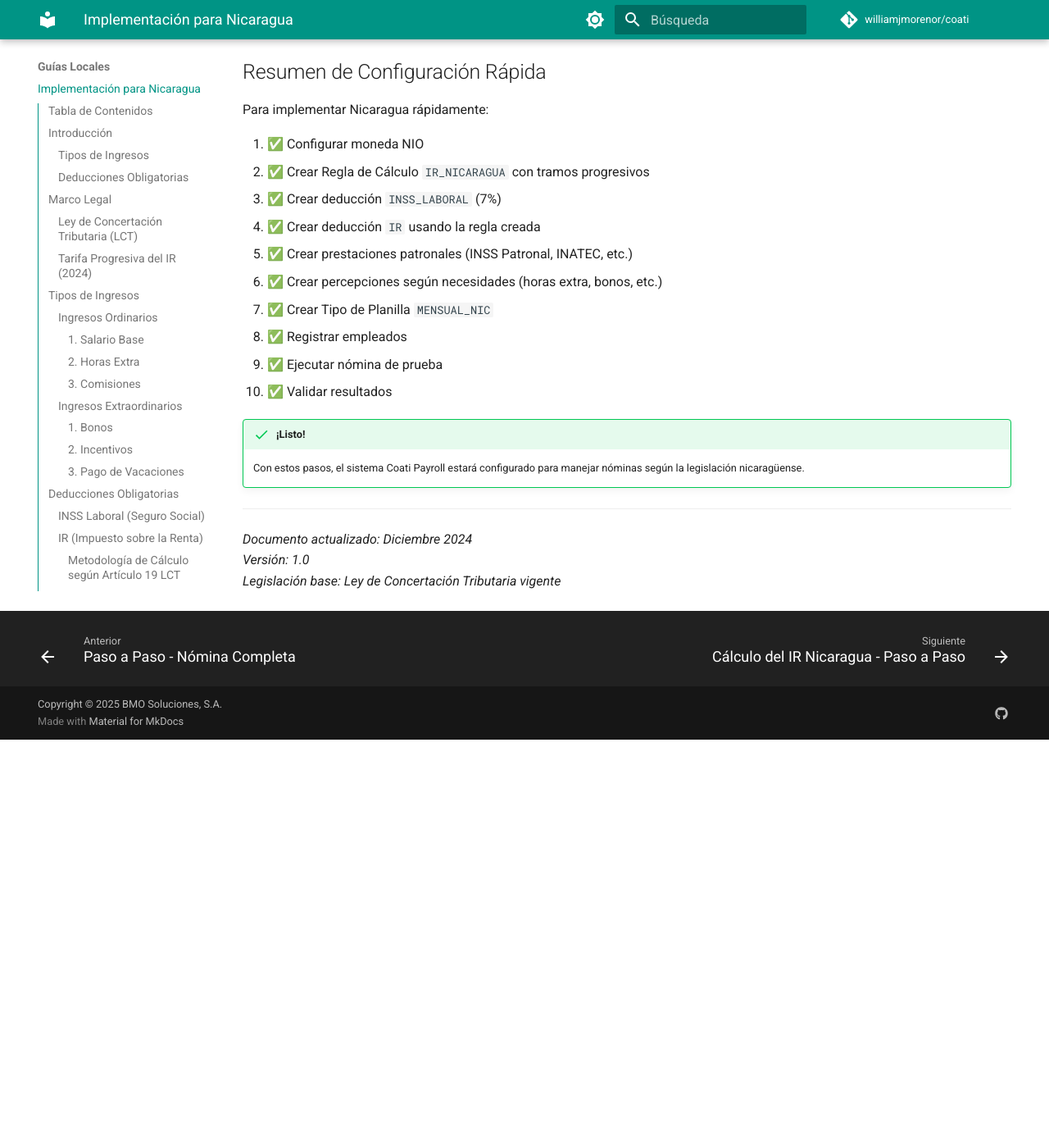
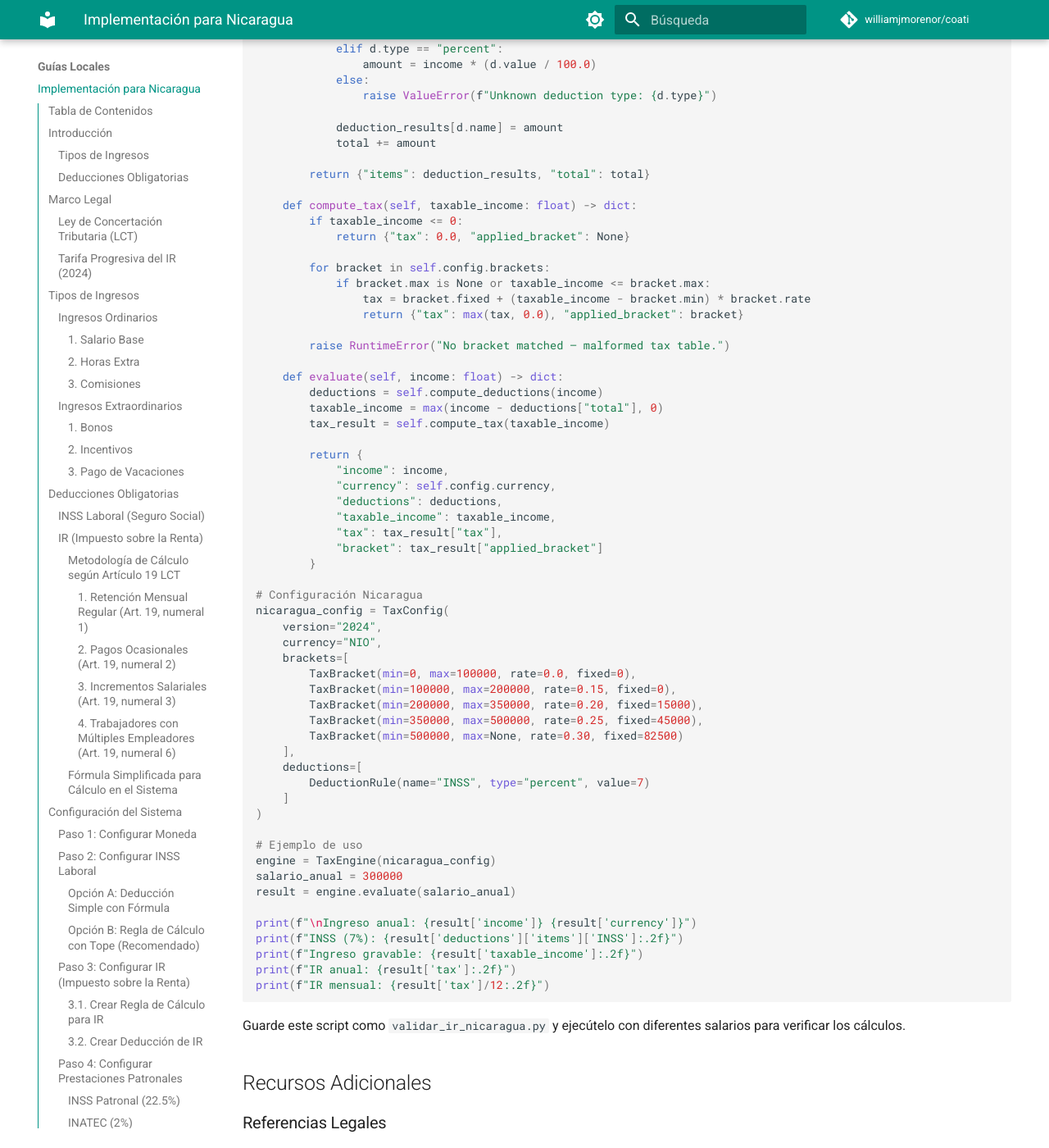
Before and after one commit to williamjmorenor/coati-payroll, an MkDocs documentation site: the page built from docs/local_guides/nicaragua.md, in a window 1280 px wide and 1400 px high, scrolled down 21747 px. Shown: the whole window at 82% size. Built offline with MkDocs 1.6.1 and Material for MkDocs 9.7.7, drawn with Linux system fonts in a browser that asks for light colours; comment, search, counter and statistics services are not loaded; before the commit the page ends 22649 px from its top, so only the background shows below that; some of the changed text lies outside the part shown.

Commit message:
Fix documentation references to include validation script inline
Co-authored-by: williamjmorenor <3522386+williamjmorenor@users.noreply.github.com>

````diff
--- a/docs/local_guides/nicaragua.md
+++ b/docs/local_guides/nicaragua.md
@@ -776,13 +776,7 @@ Para validar la configuración:
 
 ### Herramienta de Validación
 
-Puede usar la calculadora incluida en `/tmp/tax-engine.py` para validar cálculos:
-
-```bash
-python /tmp/tax-engine.py
-```
-
-O crear un script de prueba personalizado:
+Puede crear un script de prueba personalizado para validar los cálculos:
 
 ```python
 def calcular_nomina_nicaragua(salario_bruto):
@@ -900,6 +894,110 @@ El sistema incluye una vista previa de nómina donde puede simular cálculos ant
 
 También puede usar la herramienta `tax-engine.py` proporcionada en este documento para validaciones offline.
 
+## Herramienta de Validación - Tax Engine
+
+Para validar los cálculos de IR, puede usar el siguiente script de Python que implementa la lógica exacta de los auditores:
+
+```python
+import json
+from dataclasses import dataclass
+
+@dataclass
+class TaxBracket:
+    min: float
+    max: float | None
+    rate: float
+    fixed: float = 0.0
+
+@dataclass
+class DeductionRule:
+    name: str
+    type: str  # "fixed", "percent"
+    value: float
+
+@dataclass
+class TaxConfig:
+    version: str
+    currency: str
+    brackets: list[TaxBracket]
+    deductions: list[DeductionRule]
+
+class TaxEngine:
+    def __init__(self, config: TaxConfig):
+        self.config = config
+
+    def compute_deductions(self, income: float) -> dict:
+        deduction_results = {}
+        total = 0.0
+
+        for d in self.config.deductions:
+            if d.type == "fixed":
+                amount = d.value
+            elif d.type == "percent":
+                amount = income * (d.value / 100.0)
+            else:
+                raise ValueError(f"Unknown deduction type: {d.type}")
+
+            deduction_results[d.name] = amount
+            total += amount
+
+        return {"items": deduction_results, "total": total}
+
+    def compute_tax(self, taxable_income: float) -> dict:
+        if taxable_income <= 0:
+            return {"tax": 0.0, "applied_bracket": None}
+
+        for bracket in self.config.brackets:
+            if bracket.max is None or taxable_income <= bracket.max:
+                tax = bracket.fixed + (taxable_income - bracket.min) * bracket.rate
+                return {"tax": max(tax, 0.0), "applied_bracket": bracket}
+
+        raise RuntimeError("No bracket matched — malformed tax table.")
+
+    def evaluate(self, income: float) -> dict:
+        deductions = self.compute_deductions(income)
+        taxable_income = max(income - deductions["total"], 0)
+        tax_result = self.compute_tax(taxable_income)
+
+        return {
+            "income": income,
+            "currency": self.config.currency,
+            "deductions": deductions,
+            "taxable_income": taxable_income,
+            "tax": tax_result["tax"],
+            "bracket": tax_result["applied_bracket"]
+        }
+
+# Configuración Nicaragua
+nicaragua_config = TaxConfig(
+    version="2024",
+    currency="NIO",
+    brackets=[
+        TaxBracket(min=0, max=100000, rate=0.0, fixed=0),
+        TaxBracket(min=100000, max=200000, rate=0.15, fixed=0),
+        TaxBracket(min=200000, max=350000, rate=0.20, fixed=15000),
+        TaxBracket(min=350000, max=500000, rate=0.25, fixed=45000),
+        TaxBracket(min=500000, max=None, rate=0.30, fixed=82500)
+    ],
+    deductions=[
+        DeductionRule(name="INSS", type="percent", value=7)
+    ]
+)
+
+# Ejemplo de uso
+engine = TaxEngine(nicaragua_config)
+salario_anual = 300000
+result = engine.evaluate(salario_anual)
+
+print(f"\nIngreso anual: {result['income']} {result['currency']}")
+print(f"INSS (7%): {result['deductions']['items']['INSS']:.2f}")
+print(f"Ingreso gravable: {result['taxable_income']:.2f}")
+print(f"IR anual: {result['tax']:.2f}")
+print(f"IR mensual: {result['tax']/12:.2f}")
+```
+
+Guarde este script como `validar_ir_nicaragua.py` y ejecútelo con diferentes salarios para verificar los cálculos.
+
 ## Recursos Adicionales
 
 ### Referencias Legales
````
Also changed, not shown: docs/local_guides/nicaragua-ir-paso-a-paso.md (+2 -6 lines).
